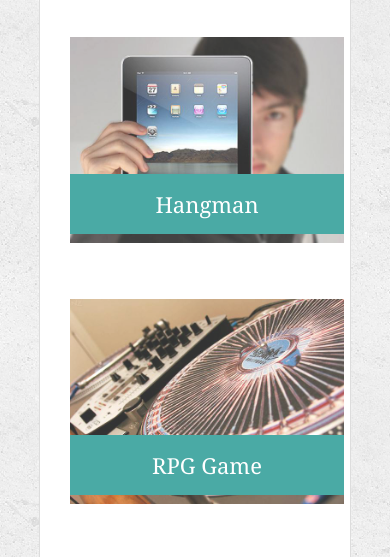
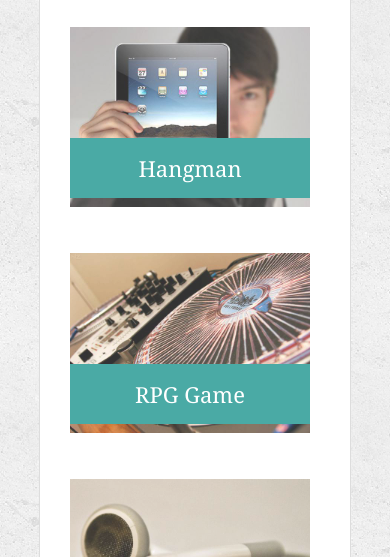
Before and after one commit to sailinnthu/Responsive-Portfolio, a plain HTML site: page portfolio.html in a window 390 px wide. Shown: the part 236-793 px from the top of the page. Drawn offline with Linux system fonts and the light colour scheme.

```diff
--- a/assets/css/style.css
+++ b/assets/css/style.css
@@ -268,4 +268,11 @@
   margin-top: 10px;
   margin-right: 25px;
 }
+  .work {
+
+  width: 240px;
+  height: auto;
+  margin-top: 10px;
+  margin-right: 25px;
 }
+}
```
